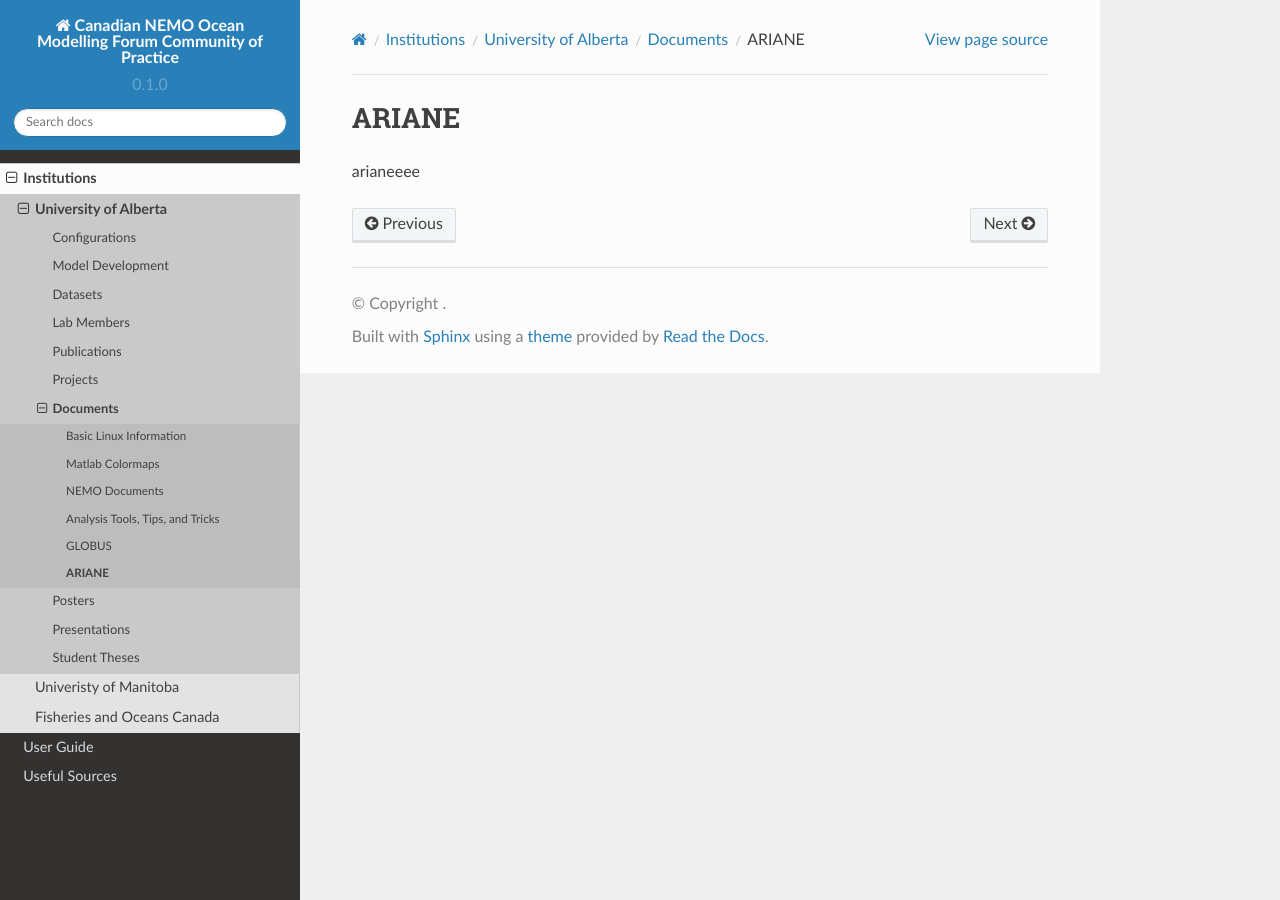
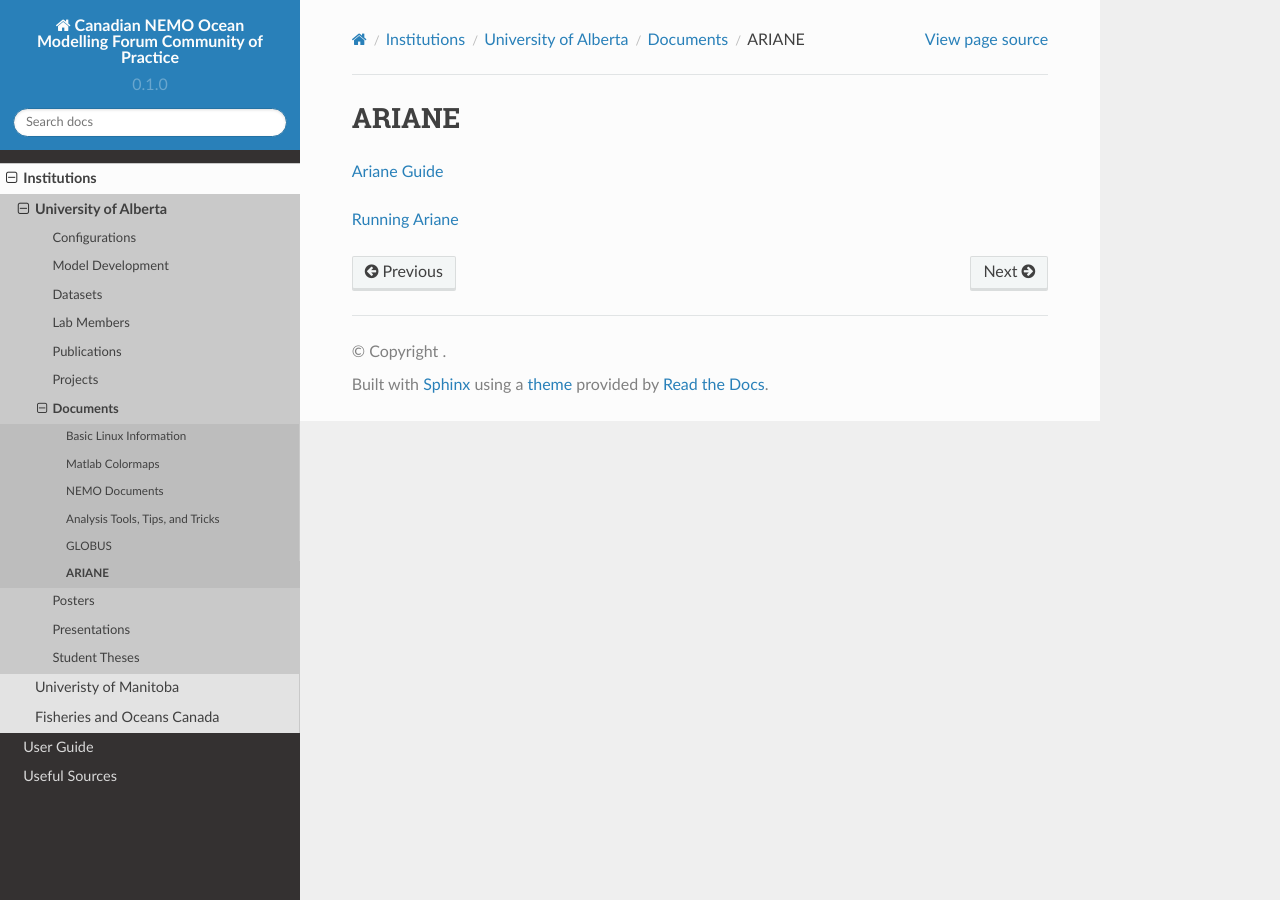
Before and after one commit to UofA-NEMO/Canadian-NEMO-Ocean-Modelling-Forum-Community-of-Practice, a Sphinx documentation site: the page built from docs/Institutions/UofA/Documents/ARIANE.rst, in a window 1280 px wide. Built offline with Sphinx 7.4.7 and the Read the Docs theme 2.0.0, drawn with Linux system fonts in a browser that asks for light colours; pages that are not in the unit, such as notebooks, are missing from menus.

Commit message:
Update ARIANE.rst

```diff
--- a/docs/Institutions/UofA/Documents/ARIANE.rst
+++ b/docs/Institutions/UofA/Documents/ARIANE.rst
@@ -1,4 +1,6 @@
 ARIANE
 ========
 
-arianeeee
+`Ariane Guide <https://docs.google.com/document/d/e/2PACX-1vTXtTbEDrWA6lKL7_aJ07yPg-qGL8VwtX7Xvdeaf_vZ6Ae1xGI50XVquGcmCmLGiYKexSAU6OzX518Q/pub>`_
+
+`Running Ariane <http://knossos.eas.ualberta.ca/anha/data/RunAriane.pdf>`_
```
